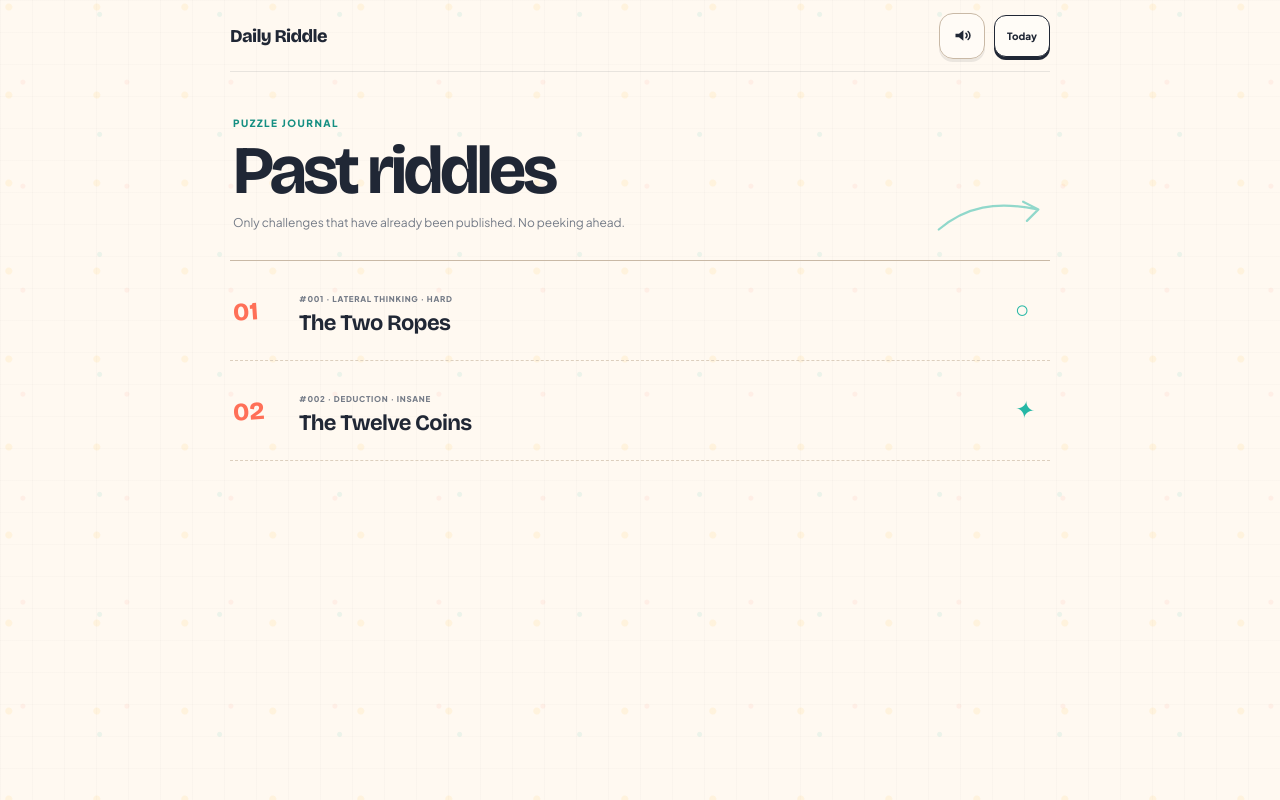
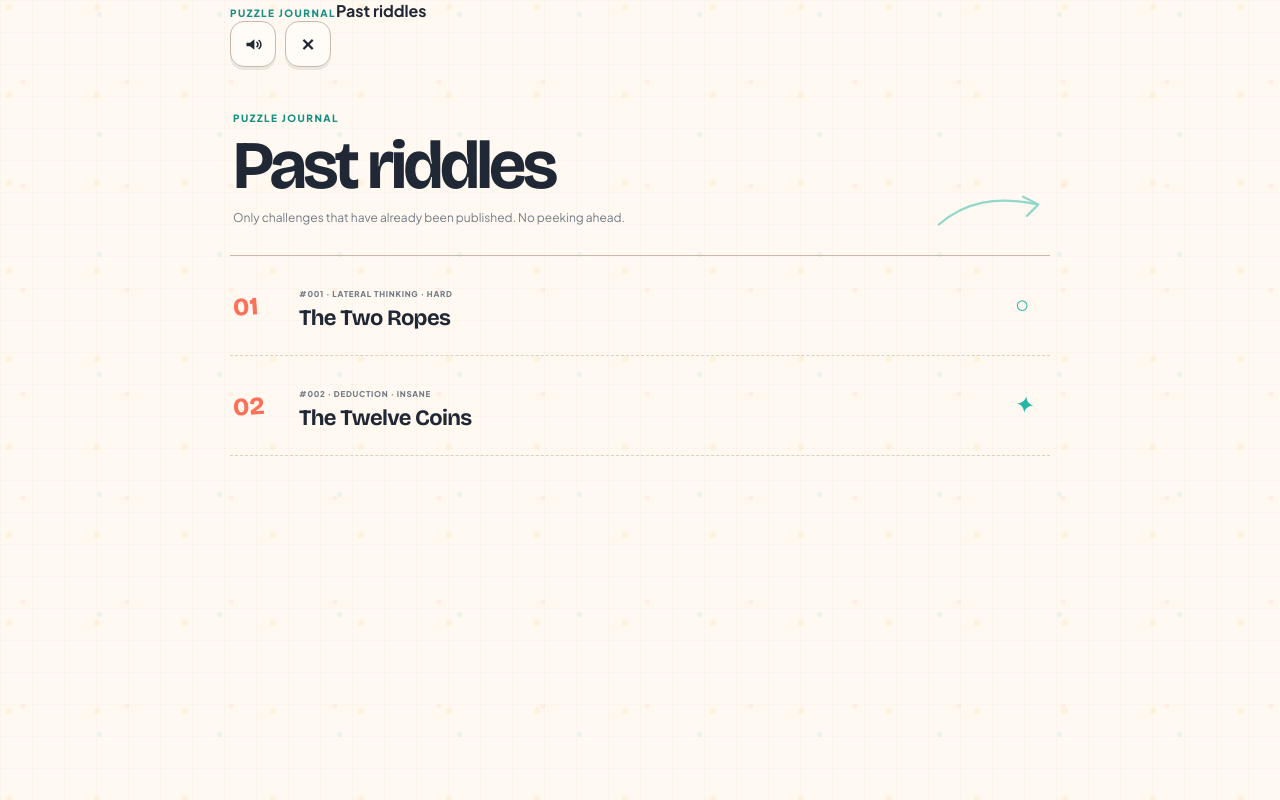
Before and after one commit to maguire-ui/Daily-riddle, a Next.js app: page /archive in a window 1280 px wide. Built offline with nearby package versions, Linux system fonts and the light colour scheme.

Commit message:
Use consistent close navigation on archive

```diff
--- a/app/archive/page.tsx
+++ b/app/archive/page.tsx
@@ -1,6 +1,6 @@
 import Link from "next/link";
 import { RIDDLES, START_DAY, currentDayKey, dayDiff } from "../lib/riddles";
-import SoundToggle from "../components/SoundToggle";
+import SecondaryHeader from "../components/SecondaryHeader";
 
 export default function ArchivePage() {
   const publishedCount = Math.max(0, Math.min(RIDDLES.length, dayDiff(START_DAY, currentDayKey(new Date()))));
@@ -9,10 +9,7 @@ export default function ArchivePage() {
   return (
     <main className="journal-page archive-page">
       <div className="journal-shell">
-        <header className="journal-topbar">
-          <Link href="/" className="journal-brand">Daily Riddle</Link>
-          <div className="topbar-actions"><SoundToggle compact /><Link className="ghost mini" href="/">Today</Link></div>
-        </header>
+        <SecondaryHeader kicker="PUZZLE JOURNAL" title="Past riddles" closeHref="/" closeLabel="Close archive" />
 
         <section className="archive-heading">
           <span className="tiny-kicker">PUZZLE JOURNAL</span>
```
